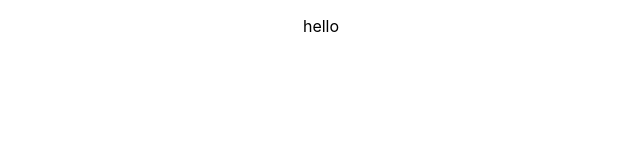
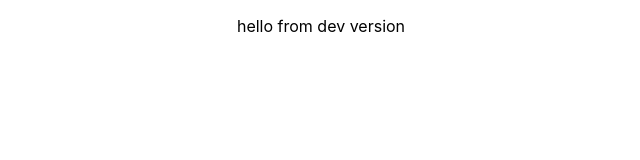
Before and after one commit to petrussola/frontend_uniform_marketplace_old, a React (Create React App) app: page / in a window 1280 px wide. Shown: the top 160 px of the page, without its empty margins (319-959 px from the left). Built offline with nearby package versions, Linux system fonts and the light colour scheme.

Commit message:
First commit in dev branch

```diff
--- a/src/App.js
+++ b/src/App.js
@@ -4,7 +4,7 @@ import './App.css';
 function App() {
     return (
         <div className="App">
-            <p>hello</p>
+            <p>hello from dev version</p>
         </div>
     );
 }
```
Also changed, not shown: 1 other file (tests, documents, lock files or other folders).
